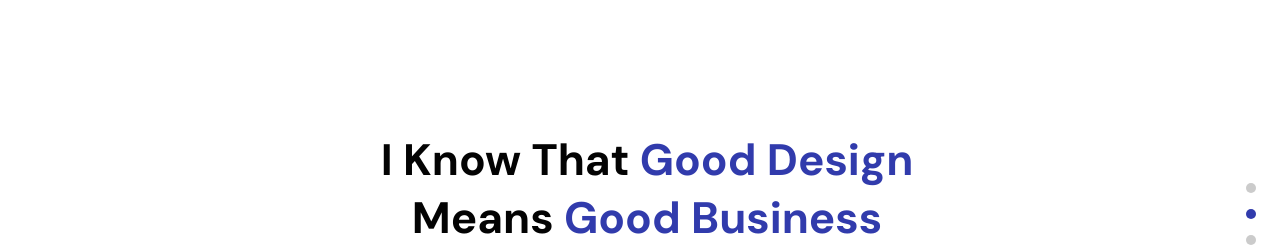
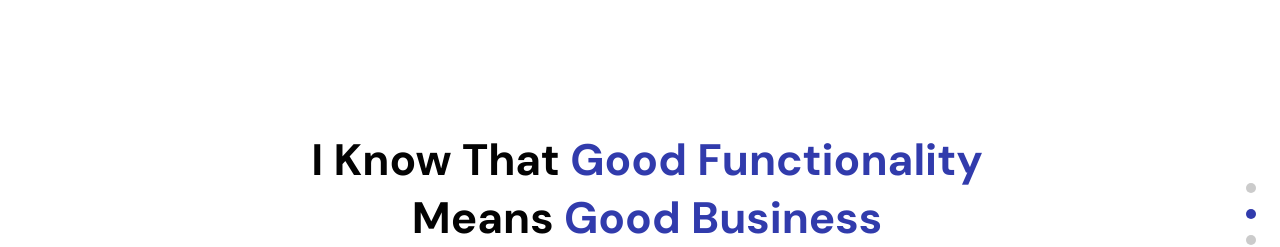
Before and after one commit to surajdarade/portfolio, a React (Vite) app in the folder frontend/: page / in a window 1280 px wide. Shown: the part 960-1207 px from the top of the page. Built offline with nearby package versions, Linux system fonts and the light colour scheme; no server answers.

Commit message:
about change

```diff
--- a/frontend/src/container/About/About.tsx
+++ b/frontend/src/container/About/About.tsx
@@ -27,7 +27,7 @@ const About = () => {
   return (
     <>
       <h2 className="head-text">
-        I Know that <span>Good Design</span> <br />
+        I Know that <span>Good Functionality</span> <br />
         means <span>Good Business</span>
       </h2>
 
```
